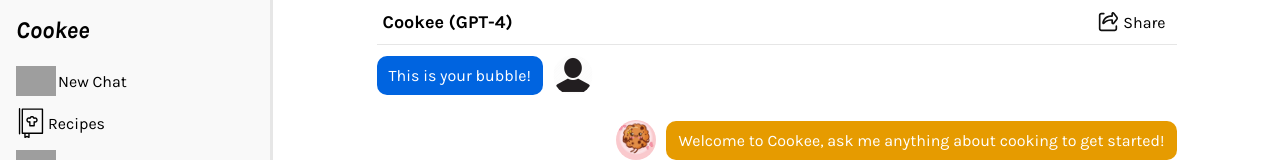
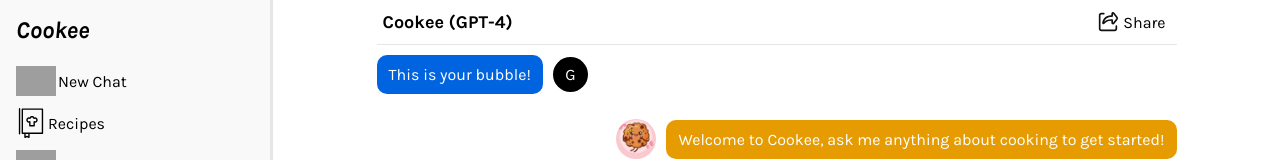
Before and after one commit to ElliotFerreira/AI-Cooking-Chatbot-Cookee-, a React (Vite) app in the folder cookee-chatbot/frontend/: page / in a window 1280 px wide. Shown: the top 160 px of the page. Built offline with nearby package versions, Linux system fonts and the light colour scheme; grey boxes are pictures that could not be loaded.

Commit message:
Change user profile picture to G for guest

```diff
--- a/cookee-chatbot/frontend/src/Components/ChatMessage.jsx
+++ b/cookee-chatbot/frontend/src/Components/ChatMessage.jsx
@@ -11,7 +11,7 @@ function ChatMessage({message, sender}) {
                 {message}
             </div>
 
-            {sender === 'user' && (<img className='profile-picture' src={user} height='40' />)}
+            {sender === 'user' && (<p className='profile-section-picture profile-picture'>G</p> )}
         </div>
     )
 }
```
